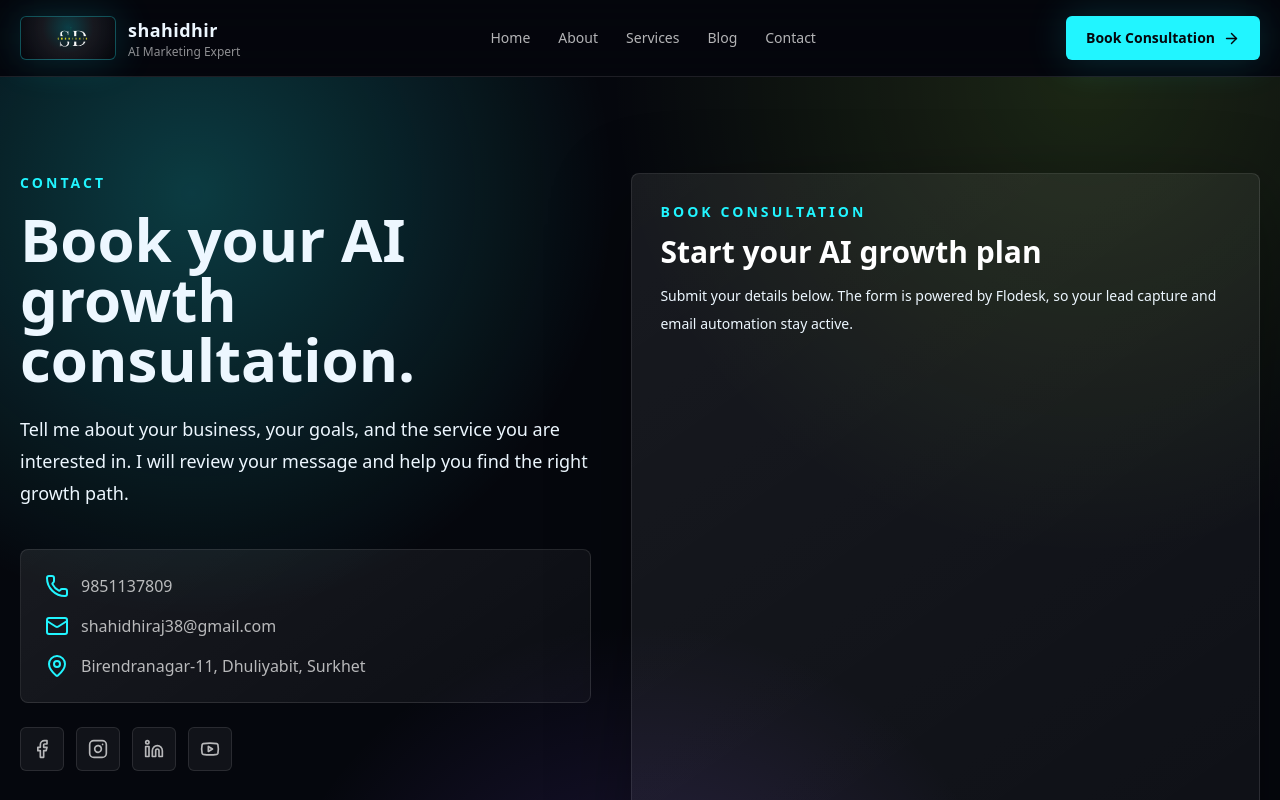
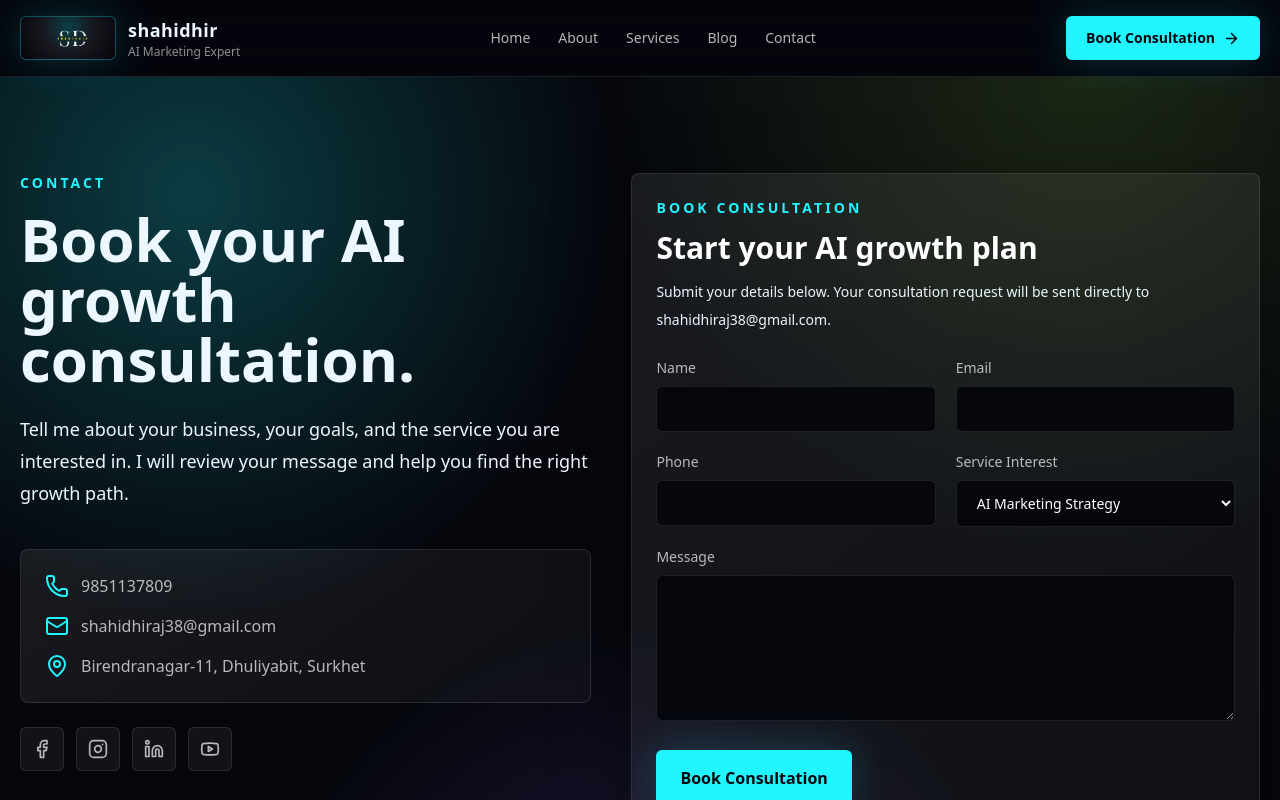
Before and after one commit to shahidhiraj38-bit/shahidhir-portfolio-site, a Next.js app: page /contact in a window 1280 px wide. Shown: the top 800 px of the page. Built offline with nearby package versions, Linux system fonts and the light colour scheme.

Commit message:
Restore FormSubmit consultation form

```diff
--- a/src/app/contact/page.tsx
+++ b/src/app/contact/page.tsx
@@ -1,6 +1,6 @@
 import type { Metadata } from "next";
 import { Facebook, Instagram, Linkedin, Mail, MapPin, Phone, Youtube } from "lucide-react";
-import { FlodeskForm } from "@/components/FlodeskForm";
+import { ContactForm } from "@/components/ContactForm";
 
 export const metadata: Metadata = {
   title: "Contact",
@@ -29,7 +29,7 @@ export default function ContactPage() {
             </div>
           </div>
         </div>
-        <FlodeskForm />
+        <ContactForm />
       </div>
     </section>
   );
--- /dev/null
+++ b/src/components/ContactForm.tsx
@@ -0,0 +1,36 @@
+export function ContactForm() {
+  return (
+    <form action="https://formsubmit.co/shahidhiraj38@gmail.com" method="POST" className="rounded-lg premium-border p-6 shadow-card">
+      <input type="hidden" name="_subject" value="New consultation request from shahidhir website" />
+      <input type="hidden" name="_captcha" value="false" />
+      <input type="hidden" name="_template" value="table" />
+      <input type="hidden" name="_next" value="/thanks" />
+      <input type="text" name="_honey" className="hidden" tabIndex={-1} autoComplete="off" />
+      <div className="mb-6">
+        <p className="text-sm font-semibold uppercase tracking-[0.22em] text-cyanGlow">Book Consultation</p>
+        <h2 className="mt-3 text-2xl font-bold text-white md:text-3xl">Start your AI growth plan</h2>
+        <p className="mt-3 text-sm leading-7 text-white/62">
+          Submit your details below. Your consultation request will be sent directly to shahidhiraj38@gmail.com.
+        </p>
+      </div>
+      <div className="grid gap-5 md:grid-cols-2">
+        <label className="text-sm font-medium text-white/70">Name<input required name="name" className="mt-2 w-full rounded-md border border-white/10 bg-ink px-4 py-3 text-white outline-none transition focus:border-cyanGlow" /></label>
+        <label className="text-sm font-medium text-white/70">Email<input required type="email" name="email" className="mt-2 w-full rounded-md border border-white/10 bg-ink px-4 py-3 text-white outline-none transition focus:border-cyanGlow" /></label>
+        <label className="text-sm font-medium text-white/70">Phone<input name="phone" className="mt-2 w-full rounded-md border border-white/10 bg-ink px-4 py-3 text-white outline-none transition focus:border-cyanGlow" /></label>
+        <label className="text-sm font-medium text-white/70">Service Interest<select name="service_interest" className="mt-2 w-full rounded-md border border-white/10 bg-ink px-4 py-3 text-white outline-none transition focus:border-cyanGlow">
+          <option>AI Marketing Strategy</option>
+          <option>Business Growth Consulting</option>
+          <option>Social Media Marketing</option>
+          <option>Personal Branding</option>
+          <option>Sales Funnel Strategy</option>
+          <option>Mindset and Motivation Coaching</option>
+          <option>Digital Transformation Consulting</option>
+        </select></label>
+      </div>
+      <label className="mt-5 block text-sm font-medium text-white/70">Message<textarea required name="message" rows={6} className="mt-2 w-full rounded-md border border-white/10 bg-ink px-4 py-3 text-white outline-none transition focus:border-cyanGlow" /></label>
+      <button type="submit" className="mt-6 w-full rounded-md bg-cyanGlow px-6 py-4 font-bold text-ink shadow-glow transition hover:bg-limeGlow md:w-auto">
+        Book Consultation
+      </button>
+    </form>
+  );
+}
```
